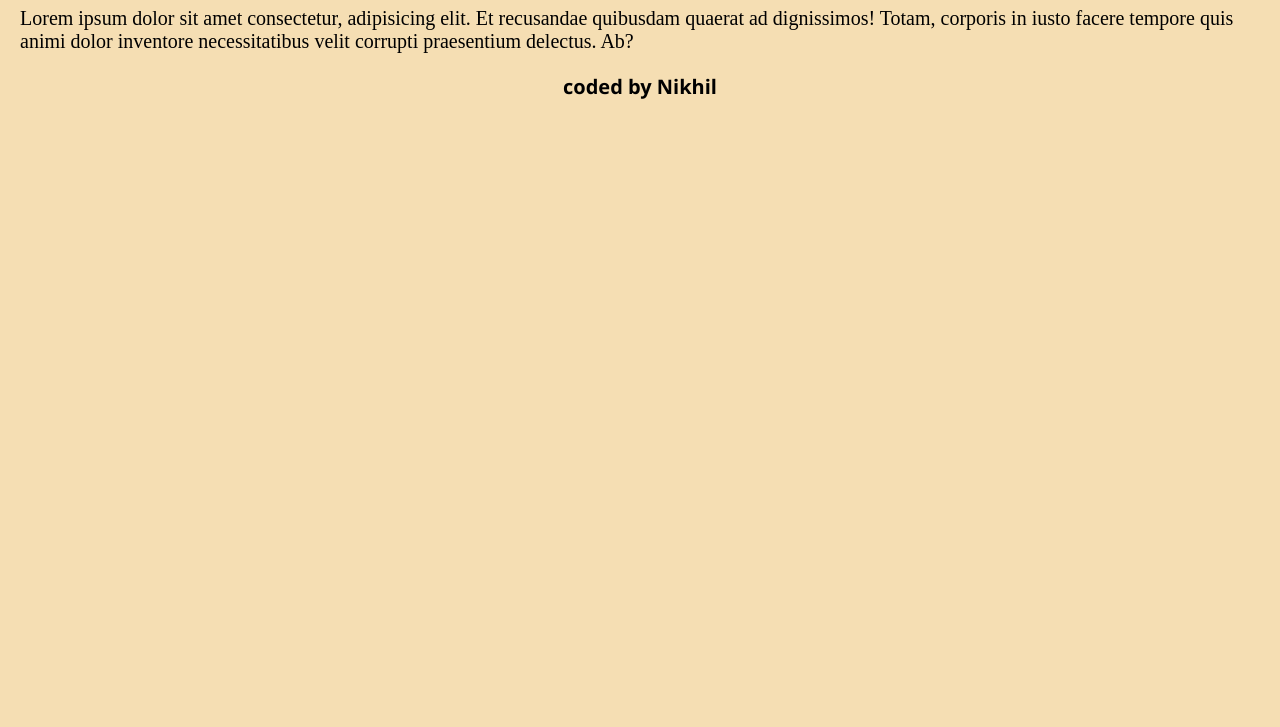
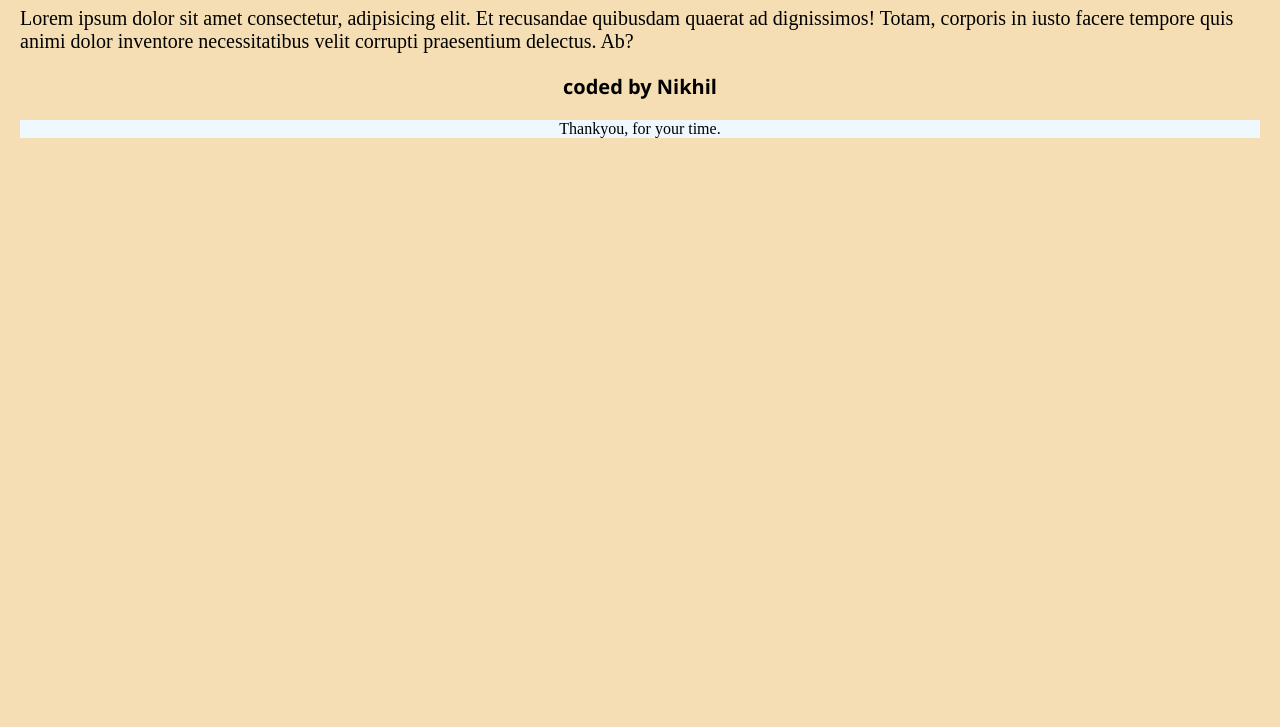
Before and after one commit to Nikhilhello/Day-01, a plain HTML site: page index.html in a window 1280 px wide. Shown: the part 73-800 px from the top of the page. Drawn offline with Linux system fonts and the light colour scheme.

Commit message:
added footer

```diff
--- a/index.html
+++ b/index.html
@@ -23,12 +23,17 @@
             font-family: 'Segoe UI', Tahoma, Geneva, Verdana, sans-serif;
             text-align: center;
         }
+        footer
+        {
+            text-align: center;
+            background-color: aliceblue;
+        }
     </style>
 </head>
 <body>
     <h1>hi, this is my Full stack course 'Day-01'</h1>
     <p>Lorem ipsum dolor sit amet consectetur, adipisicing elit. Et recusandae quibusdam quaerat ad dignissimos! Totam, corporis in iusto facere tempore quis animi dolor inventore necessitatibus velit corrupti praesentium delectus. Ab?</p>
     <h3>coded by Nikhil</h3>
-
+<footer>Thankyou, for your time.</footer>
 </body>
 </html>
```
